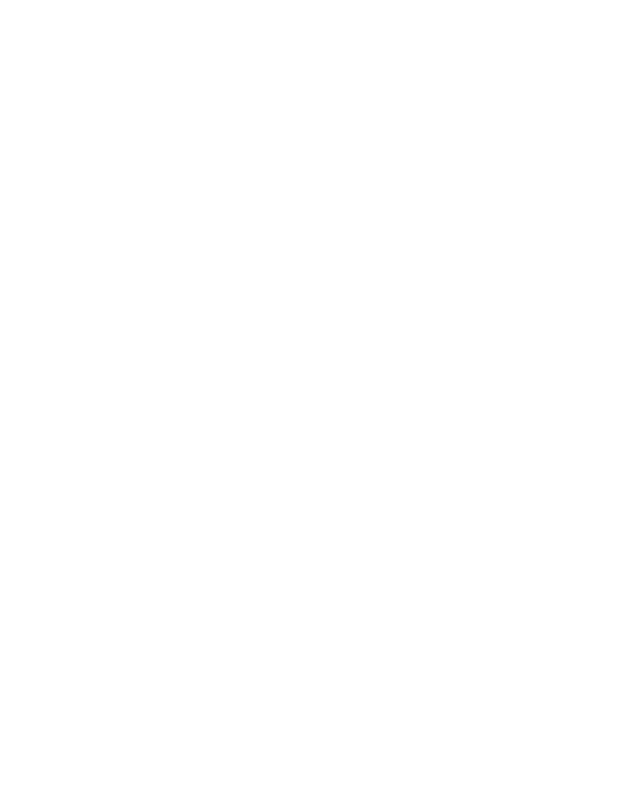
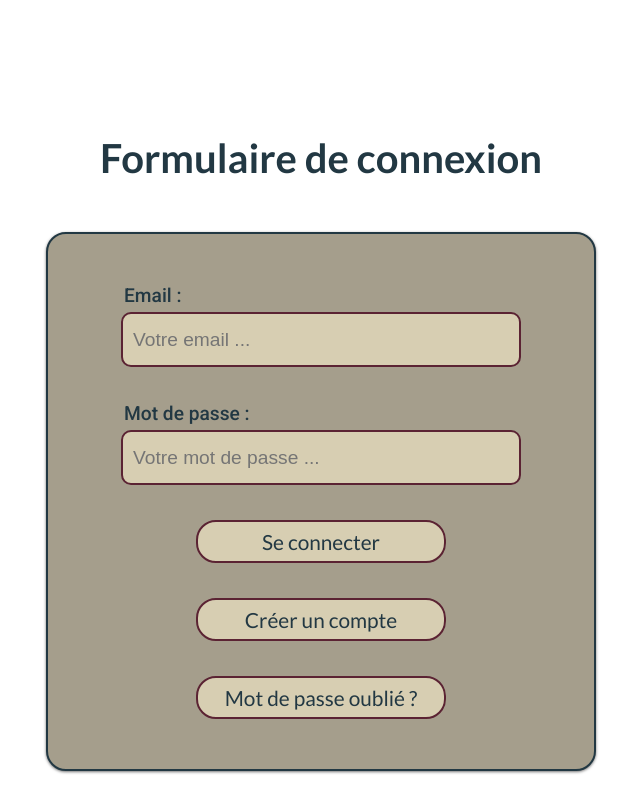
Before and after one commit to david-backup/projet-pro-david, a React (Vite) app in the folder frontend/: page /login in a window 1280 px wide. Shown: the part 420-1232 px from the top of the page, without its empty margins (319-959 px from the left). Before the commit the page ends 800 px from the top, so only its background shows below. Built offline with nearby package versions, Linux system fonts and the light colour scheme.

Commit message:
style du formulaire de connexion terminé, création d'une table user_account

```diff
--- a/frontend/src/App.jsx
+++ b/frontend/src/App.jsx
@@ -1,6 +1,7 @@
 import { BrowserRouter, Route, Routes } from "react-router-dom";
 import HomePage from "./pages/HomePage";
 import LoginPage from "./pages/LoginPage";
+import CreateAccount from "./pages/CreateAccount";
 
 const App = () => {
   return (
@@ -9,6 +10,7 @@
         <Routes>
           <Route path="/" element={<HomePage />} />
           <Route path="/login" element={<LoginPage />} />
+          <Route path="/create-account" element={<CreateAccount />} />
         </Routes>
       </BrowserRouter>
     </>
--- a/frontend/src/components/FormLogin.jsx
+++ b/frontend/src/components/FormLogin.jsx
@@ -43,6 +43,20 @@
             text={"Se connecter"}
           />
         </Link>
+        <Link to="/create-account">
+          <Button
+            type={"submit"}
+            className={"login_btn button"}
+            text={"Créer un compte"}
+          />
+        </Link>
+        <Link to="/create-account">
+          <Button
+            type={"submit"}
+            className={"login_btn button"}
+            text={"Mot de passe oublié ?"}
+          />
+        </Link>
       </form>
     </div>
   );
--- /dev/null
+++ b/frontend/src/pages/CreateAccount.jsx
@@ -0,0 +1,11 @@
+import React from "react";
+
+const CreateAccount = () => {
+  return (
+    <main>
+      <section></section>
+    </main>
+  );
+};
+
+export default CreateAccount;
--- a/frontend/src/pages/LoginPage.jsx
+++ b/frontend/src/pages/LoginPage.jsx
@@ -1,13 +1,17 @@
 import FormLogin from "../components/FormLogin";
+import Header from "../components/Header";
 
 const LoginPage = () => {
   return (
+    <>
+      <Header />
       <main>
         <section>
           <h1>Formulaire de connexion</h1>
           <FormLogin />
         </section>
       </main>
+    </>
   );
 };
 
--- a/frontend/src/sass/components/FormLogin.scss
+++ b/frontend/src/sass/components/FormLogin.scss
@@ -1,2 +1,57 @@
 @import "../utils/Mixins.scss";
 @import "../utils/Variables.scss";
+
+section {
+  h1 {
+    @include lato;
+    font-weight: 600;
+    font-size: 2.5em;
+    margin-bottom: 50px;
+    color: $primary_color;
+  }
+  .login_form {
+    width: 100%;
+    margin: 0 auto;
+    padding: 0 25px;
+
+    form {
+      @include shadow_light;
+      display: flex;
+      flex-direction: column;
+      align-items: center;
+      gap: 35px;
+      width: 100%;
+      max-width: 550px;
+      padding: 50px 25px;
+      margin: 0 auto;
+      background-color: $fourth_color;
+      border: 2px solid $primary_color;
+      border-radius: 20px;
+
+      .login_form_connexion {
+        display: flex;
+        flex-direction: column;
+        align-items: flex-start;
+        gap: 5px;
+
+        label {
+          @include roboto;
+          font-weight: 500;
+          font-size: 1.2em;
+          padding-left: 3px;
+          color: $primary_color;
+        }
+        input {
+          width: 400px;
+          height: 55px;
+          font-size: 1.2em;
+          padding: 0 10px;
+          border-radius: 10px;
+          background-color: $third_color;
+          color: $primary_color;
+          border: 2px solid $option100_color;
+        }
+      }
+    }
+  }
+}
--- a/frontend/src/sass/layout/Button.scss
+++ b/frontend/src/sass/layout/Button.scss
@@ -1,2 +1,13 @@
 @import "../utils/Mixins.scss";
 @import "../utils/Variables.scss";
+
+button {
+  @include lato;
+  font-size: 1.3em;
+  width: 250px;
+  padding: 7px 0px;
+  border-radius: 20px;
+  background-color: $third_color;
+  color: $primary_color;
+  border: 2px solid $option100_color;
+}
--- a/frontend/src/sass/utils/mixins.scss
+++ b/frontend/src/sass/utils/mixins.scss
@@ -7,3 +7,7 @@
 @mixin roboto {
   font-family: "Roboto", sans-serif;
 }
+/********* mixin box shadow_button *********/
+@mixin shadow_light {
+  box-shadow: 0 1px 3px rgba(0, 0, 0, 0.55);
+}
```
Also changed, not shown: 2 other files (tests, documents, lock files or other folders). Lines whose indentation alone changed are shown as unchanged.
